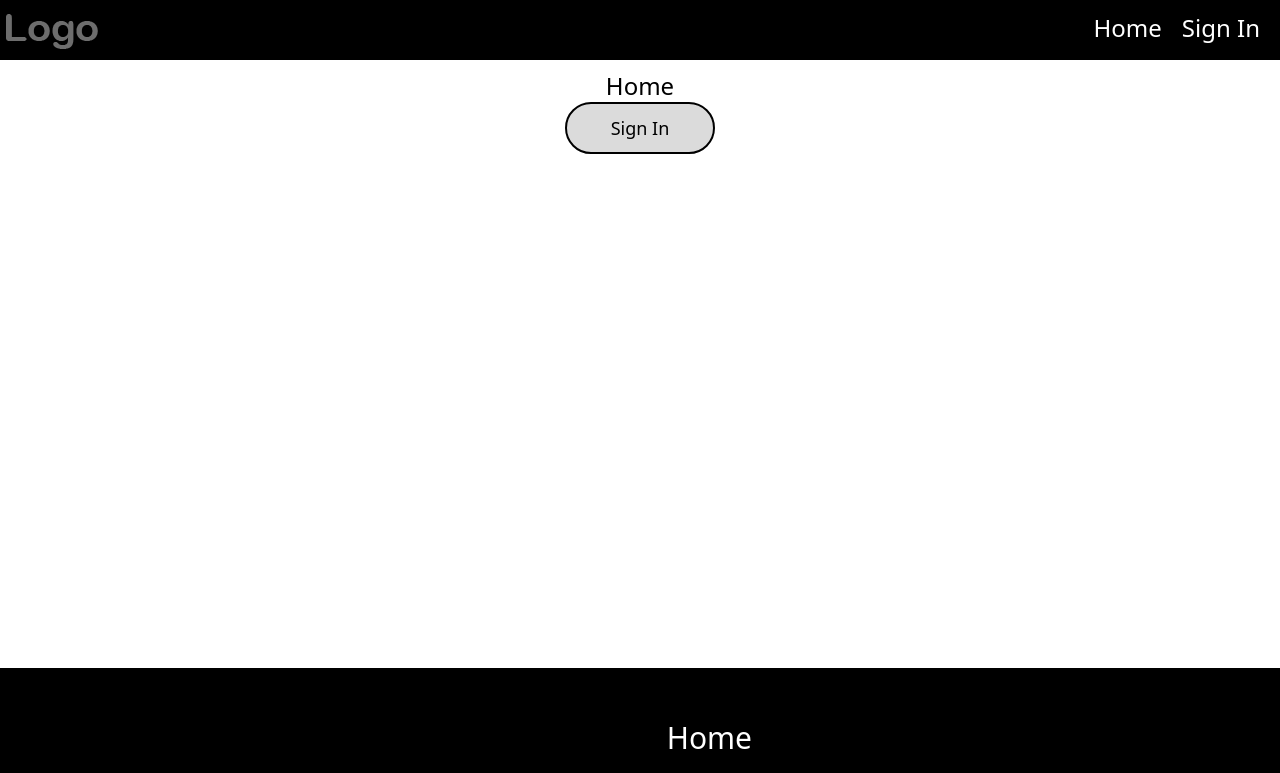
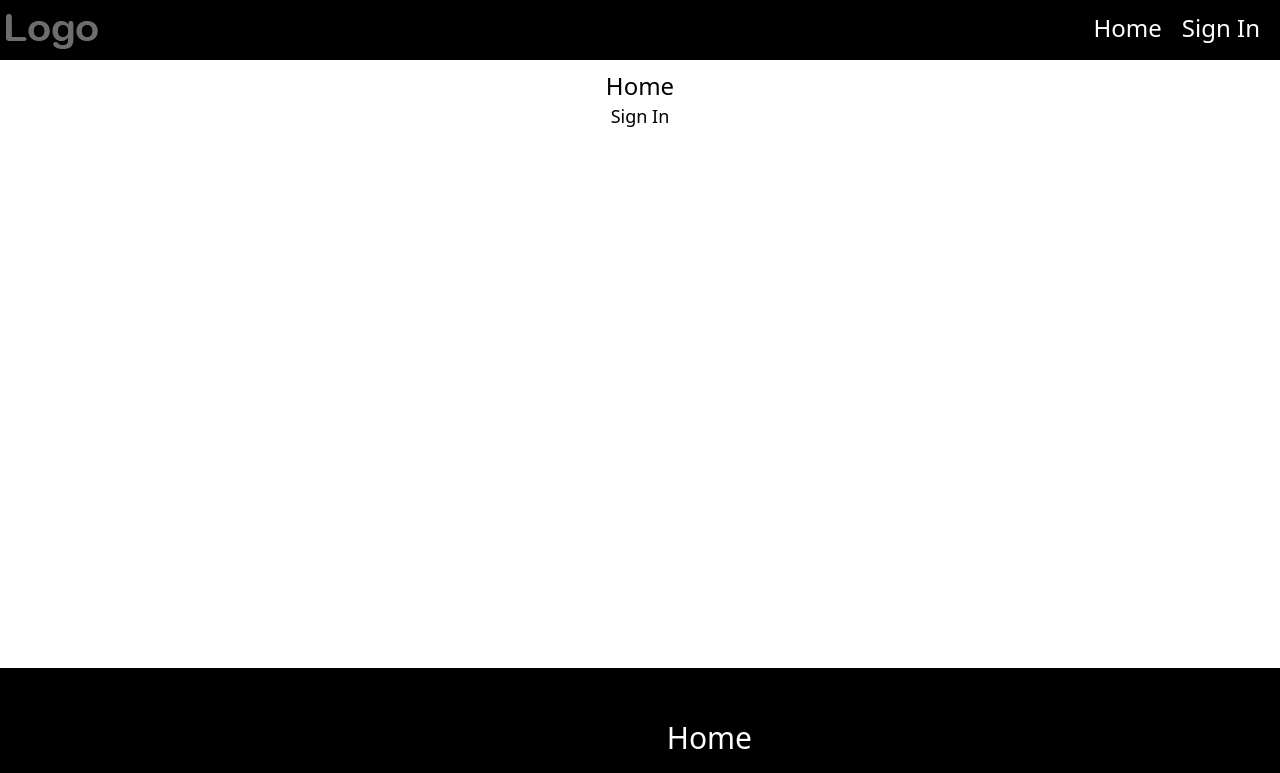
Before and after one commit to Albertyhu/BlogClient, a React (Vite) app: page / in a window 1280 px wide. Shown: the top 773 px of the page. Built offline with nearby package versions, Linux system fonts and the light colour scheme.

Commit message:
moved header functions to external file

```diff
--- a/package.json
+++ b/package.json
@@ -6,7 +6,7 @@
   "scripts": {
     "dev": "vite",
     "build": "vite build",
-    "preview": "vite preview"
+    "preview": "vite preview",
   },
   "dependencies": {
     "react": "^18.2.0",
--- a/screens/home/index.jsx
+++ b/screens/home/index.jsx
@@ -15,7 +15,8 @@ const Home = props => {
             <Button
                 ButtonType = "button"
                 Value = "Sign In"
-                Location= "/signin"
+                Location="/signin"
+                ButtonStyle= "btn-primary"
             />
     </div>)
 }
--- a/src/index.css
+++ b/src/index.css
@@ -1,6 +1,13 @@
 @tailwind base;
 @tailwind components;
 @tailwind utilities;
+
+
+@layer components {
+    .btn-primary {
+        @apply rounded-full p-[10px] active:translate-x-[5px] active:translate-y-[5px] cursor-pointer border-black border-2 text-center w-fit sm:w-[150px] select-none text-black mx-auto hover:bg-gray-300 bg-[#dbdbdb];
+    }
+}
 
 :root {
 /*  font-family: Inter, system-ui, Avenir, Helvetica, Arial, sans-serif;
@@ -18,15 +25,6 @@
   -webkit-text-size-adjust: 100%;*/
 }
 
-@layer components {
-    .btn {
-        @apply rounded-full p-[10px] active:translate-x-[5px] active:translate-y-[5px] cursor-pointer border-black border-2 text-center w-fit sm:w-[150px] select-none text-black mx-auto hover:bg-gray-300 bg-[#dbdbdb];
-    }
-}
-
-.btn-primary {
-
-}
 
 a {
   font-weight: 500;
--- a/tailwind.config.cjs
+++ b/tailwind.config.cjs
@@ -2,7 +2,7 @@
 module.exports = {
   content: [
     "./index.html",
-    "./src/**/*.{js,ts,jsx,tsx}",
+    "./src/**/*.{html,js,ts,jsx,tsx}",
     ],
   theme: {
     extend: {
```
